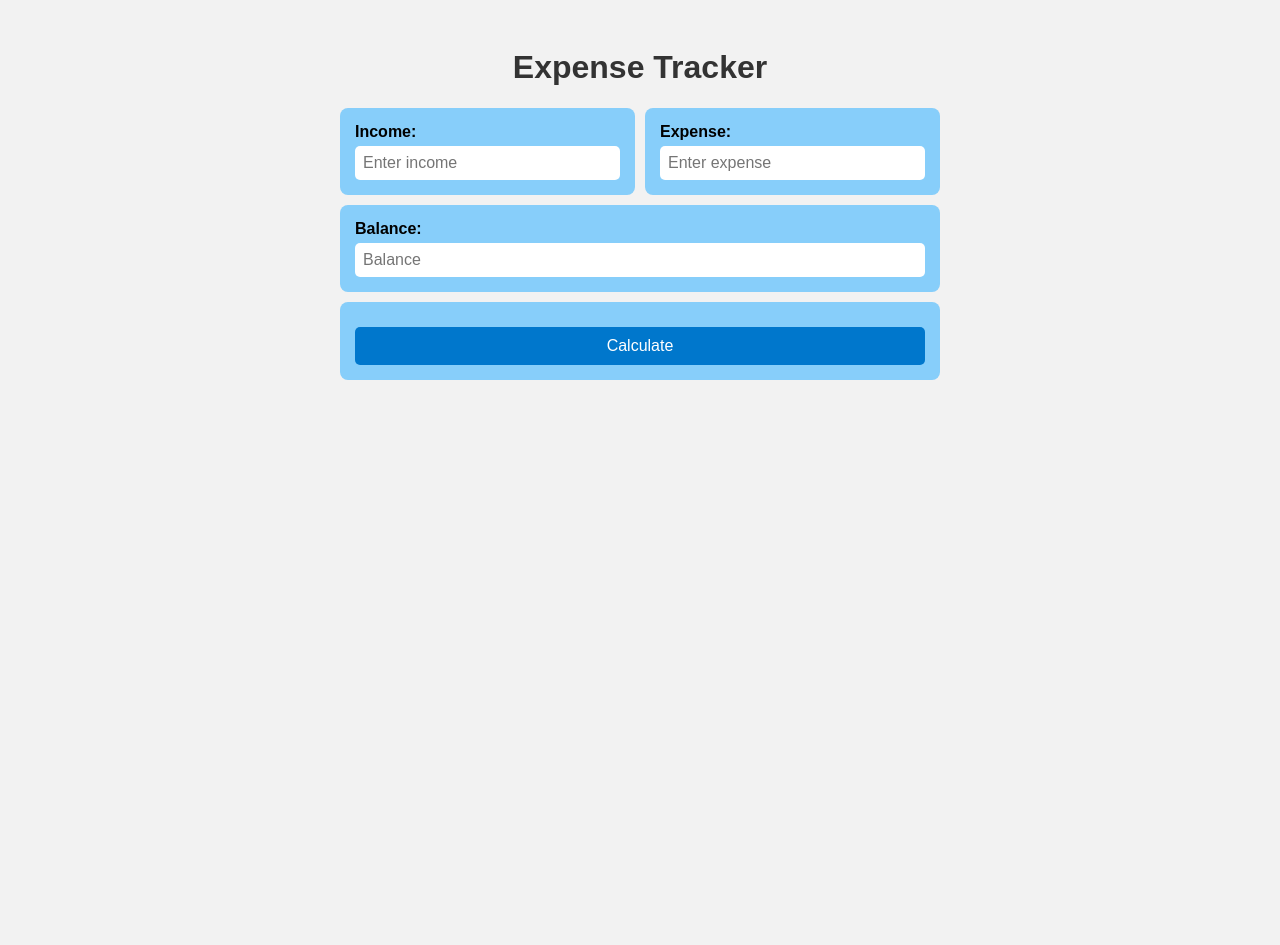
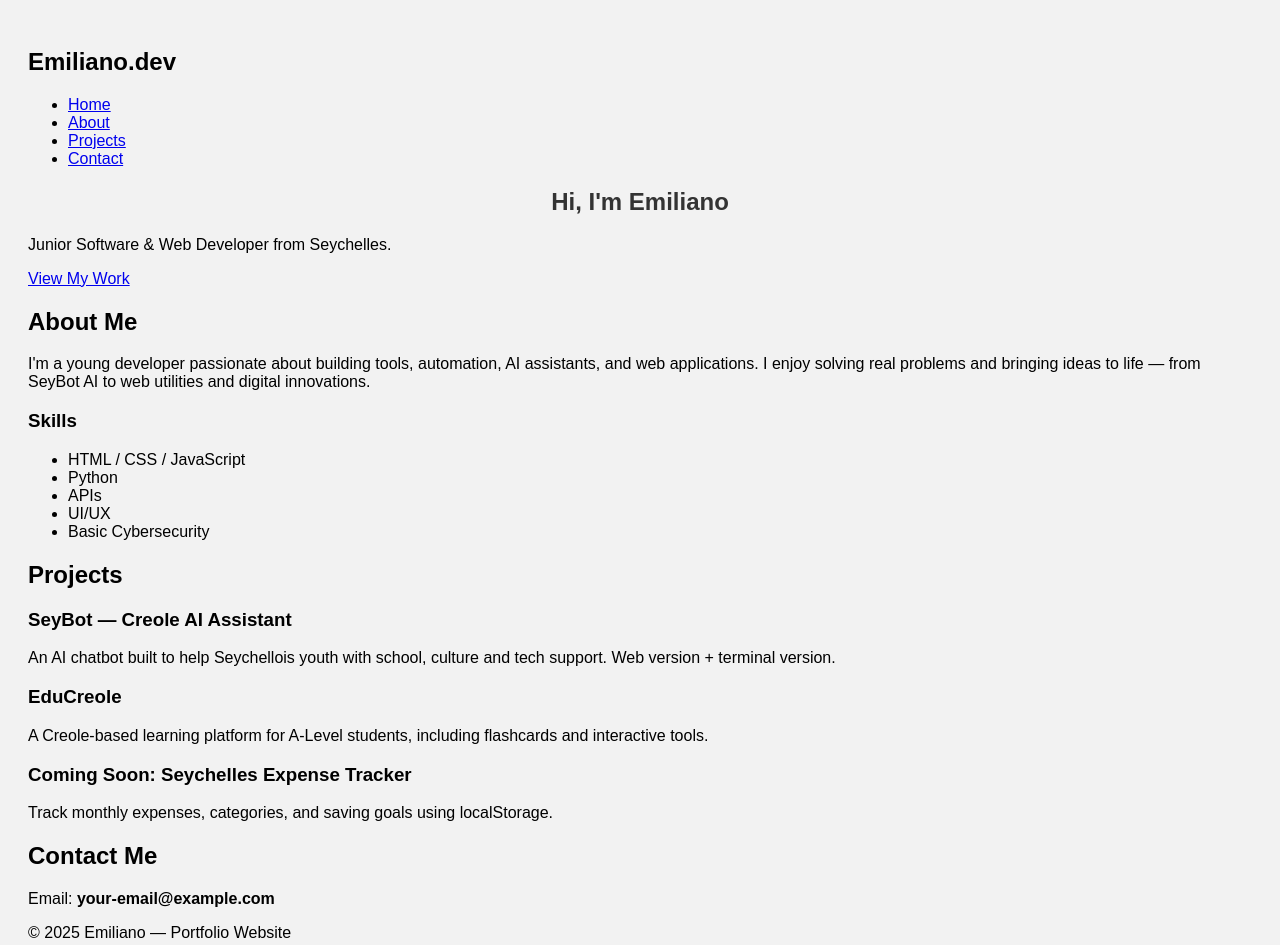
Before and after one commit to lesperance25october-ui/portfolio-dark, a plain HTML site: page index.html in a window 1280 px wide. Before the commit the page ends 800 px from the top, so only its background shows below. Drawn offline with Linux system fonts and the light colour scheme.

Commit message:
Revamp index.html with new layout and content
Updated the title and added navigation and sections for home, about, projects, and contact.

```diff
--- a/index.html
+++ b/index.html
@@ -3,32 +3,76 @@
 <head>
     <meta charset="UTF-8">
     <meta name="viewport" content="width=device-width, initial-scale=1.0">
-    <title>Expense Tracker</title>
+    <title>Emiliano — Junior Developer</title>
     <link rel="stylesheet" href="style.css">
 </head>
 <body>
-    <h1>Expense Tracker</h1>
 
-    <div class="tracker-container">
-        <div class="tracker-box">
-            <label for="income">Income:</label>
-            <input type="number" id="income" placeholder="Enter income">
+    <nav>
+        <h2 class="logo">Emiliano.dev</h2>
+        <ul>
+            <li><a href="#home">Home</a></li>
+            <li><a href="#about">About</a></li>
+            <li><a href="#projects">Projects</a></li>
+            <li><a href="#contact">Contact</a></li>
+        </ul>
+    </nav>
+
+    <section id="home" class="hero">
+        <h1>Hi, I'm <span>Emiliano</span></h1>
+        <p>Junior Software & Web Developer from Seychelles.</p>
+        <a href="#projects" class="btn">View My Work</a>
+    </section>
+
+    <section id="about" class="about">
+        <h2>About Me</h2>
+        <p>
+            I'm a young developer passionate about building tools,
+            automation, AI assistants, and web applications.
+            I enjoy solving real problems and bringing ideas to life —
+            from SeyBot AI to web utilities and digital innovations.
+        </p>
+        <h3>Skills</h3>
+        <ul class="skills">
+            <li>HTML / CSS / JavaScript</li>
+            <li>Python</li>
+            <li>APIs</li>
+            <li>UI/UX</li>
+            <li>Basic Cybersecurity</li>
+        </ul>
+    </section>
+
+    <section id="projects" class="projects">
+        <h2>Projects</h2>
+
+        <div class="project-card">
+            <h3>SeyBot — Creole AI Assistant</h3>
+            <p>An AI chatbot built to help Seychellois youth with school,
+               culture and tech support. Web version + terminal version.</p>
         </div>
 
-        <div class="tracker-box">
-            <label for="expense">Expense:</label>
-            <input type="number" id="expense" placeholder="Enter expense">
+        <div class="project-card">
+            <h3>EduCreole</h3>
+            <p>A Creole-based learning platform for A-Level students,
+               including flashcards and interactive tools.</p>
         </div>
 
-        <div class="tracker-box full-width">
-            <label for="balance">Balance:</label>
-            <input type="number" id="balance" placeholder="Balance" readonly>
+        <div class="project-card">
+            <h3>Coming Soon: Seychelles Expense Tracker</h3>
+            <p>Track monthly expenses, categories, and saving goals using
+               localStorage.</p>
         </div>
 
-        <div class="tracker-box full-width">
-            <button id="calculate">Calculate</button>
-        </div>
-    </div>
+    </section>
+
+    <section id="contact" class="contact">
+        <h2>Contact Me</h2>
+        <p>Email: <b>your-email@example.com</b></p>
+    </section>
+
+    <footer>
+        <p>© 2025 Emiliano — Portfolio Website</p>
+    </footer>
 
     <script src="script.js"></script>
 </body>
```
